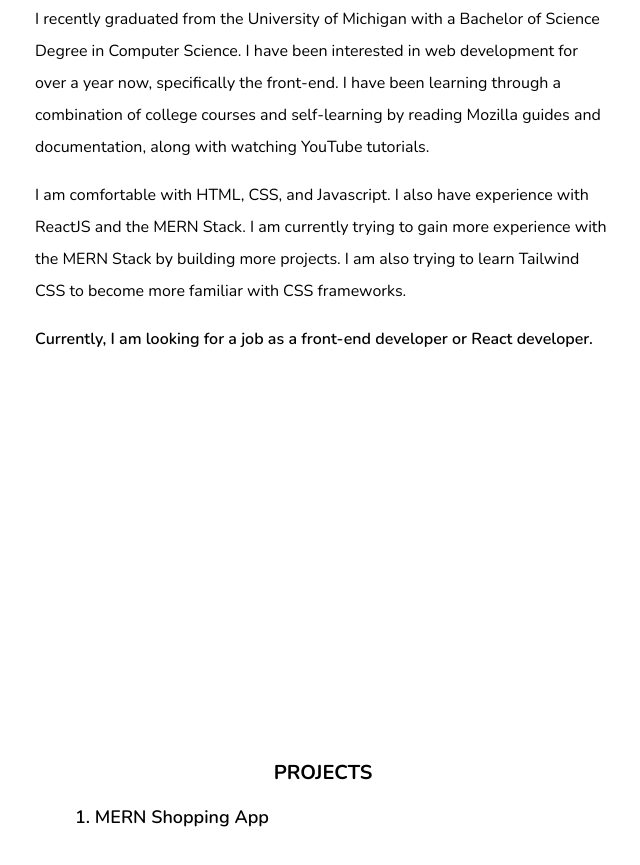
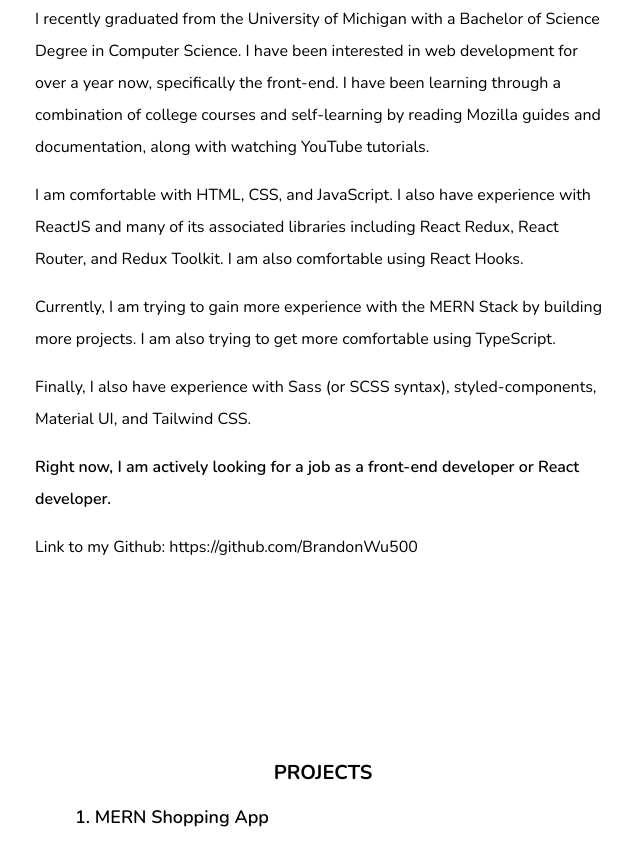
Before and after one commit to BrandonWu500/vanilla-js-html-portfolio, a website: page index.html in a window 1280 px wide. Shown: the part 1113-1978 px from the top of the page, without its empty margins (317-957 px from the left). Drawn offline with nearby package versions, Linux system fonts and the light colour scheme.

Commit message:
update about me

```diff
--- a/index.html
+++ b/index.html
@@ -122,15 +122,29 @@
           watching YouTube tutorials.
         </p>
         <p>
-          I am comfortable with HTML, CSS, and Javascript. I also have
-          experience with ReactJS and the MERN Stack. I am currently trying to
-          gain more experience with the MERN Stack by building more projects. I
-          am also trying to learn Tailwind CSS to become more familiar with CSS
-          frameworks.
+          I am comfortable with HTML, CSS, and JavaScript. I also have
+          experience with ReactJS and many of its associated libraries including
+          React Redux, React Router, and Redux Toolkit. I am also comfortable
+          using React Hooks.
+        </p>
+        <p>
+          Currently, I am trying to gain more experience with the MERN Stack by
+          building more projects. I am also trying to get more comfortable using
+          TypeScript.
+        </p>
+        <p>
+          Finally, I also have experience with Sass (or SCSS syntax),
+          styled-components, Material UI, and Tailwind CSS.
         </p>
         <p class="font-semibold">
-          Currently, I am looking for a job as a front-end developer or React
-          developer.
+          Right now, I am actively looking for a job as a front-end developer or
+          React developer.
+        </p>
+        <p>
+          Link to my Github:
+          <a href="https://github.com/BrandonWu500"
+            >https://github.com/BrandonWu500</a
+          >
         </p>
       </div>
     </section>
```
